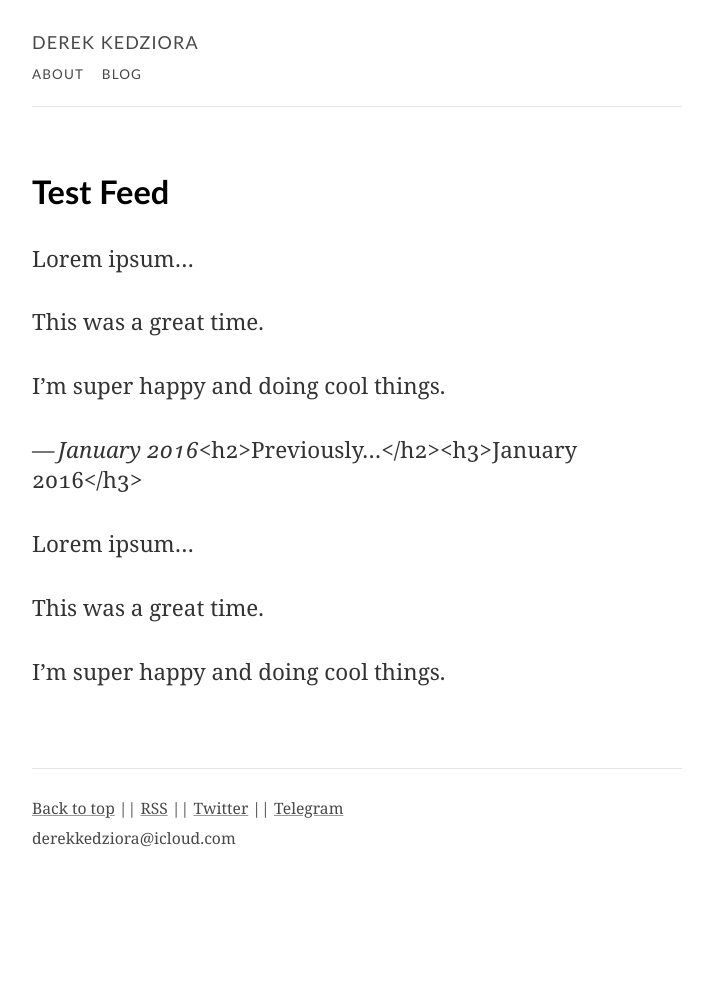
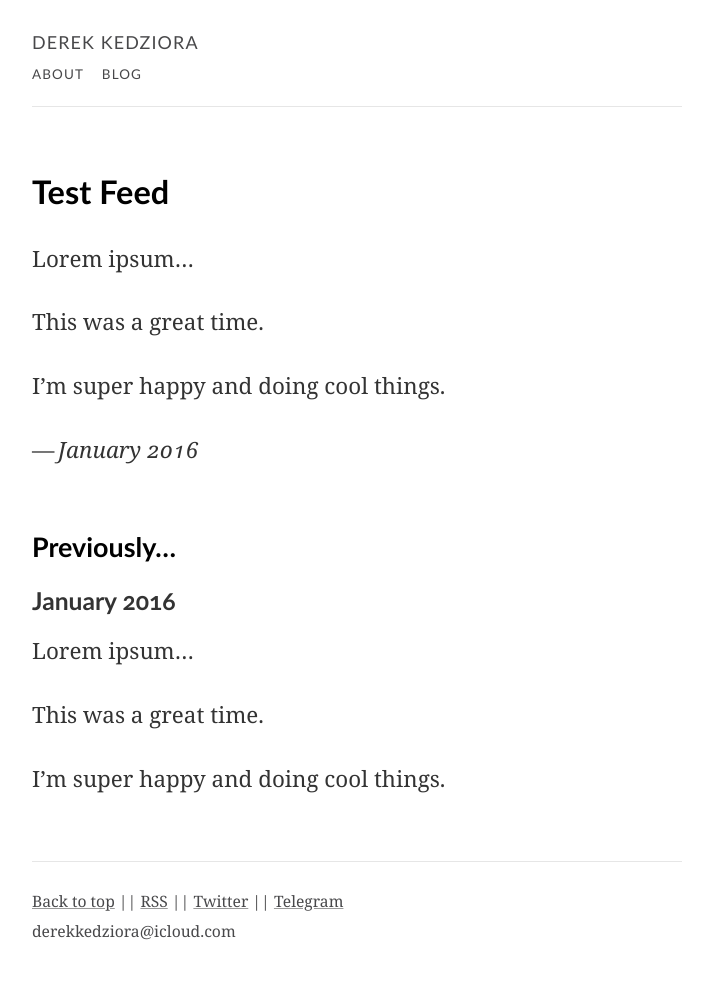
Before and after one commit to parcuri/derekkedziora.com, a Jekyll site: the page built from _pages/testfeed.md, in a window 1280 px wide. Shown: the whole page, without its empty margins (283-996 px from the left). Built offline with Jekyll 4.4.1, drawn with Linux system fonts in a browser that asks for light colours; before the commit the page ends 900 px from its top, so only the background shows below that.

Commit message:
syntax updated

```diff
--- a/_pages/testfeed.md
+++ b/_pages/testfeed.md
@@ -14,14 +14,14 @@ permalink: /testfeed
 {{ post.content }}
 
 —&thinsp;*{{ post.when }}*
-{%- endif -%}
 
 {%- endif -%}
-{%- endfor -%}
+{%- endif -%}
+{% endfor %}
 
-<h2>Previously…</h2>
+## Previously…
 
-{%- for post in site.posts -%}
+{% for post in site.posts %}
 
 {%- if post.now -%}
 
@@ -29,9 +29,10 @@ permalink: /testfeed
 
 {%- if counter > 1 -%}
 
-<h3>{{ post.when }}</h3>
+### {{ post.when }}
 
 {{ post.content }}
+
 {%- endif -%}
 
 
```
